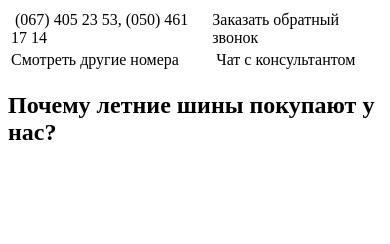
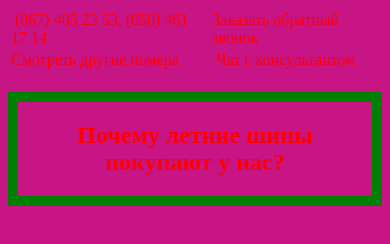
Before and after one commit to ZhannaMelnyk/Test, a plain HTML site: page index.html in a window 390 px wide. Drawn offline with Linux system fonts and the light colour scheme.

Commit message:
Test adaptive

```diff
--- /dev/null
+++ b/Adapt.css
@@ -0,0 +1,27 @@
+body {
+    color: red;
+}
+
+.proba {
+    border: 2px solid green;
+}
+
+@media screen and (max-width: 992px) {
+  body {
+    background-color: lavender;
+  }
+    .proba {
+        border-width: 5px;
+        padding: 20px;
+    }
+}
+
+@media screen and (max-width: 600px) {
+  body {
+    background-color: mediumvioletred;
+  }
+    .proba {
+        border-width: 10px;
+        text-align: center;
+    }
+}
--- a/index.html
+++ b/index.html
@@ -1,9 +1,9 @@
 <!DOCTYPE html>
-<html>
+<html lang="ru">
     <head>
         <meta charset="utf-8">
-        <html lang="ru"></html>
         <title>MICHELIN</title>
+        <link rel="stylesheet" href="Adapt.css">
     </head>
     <body>
         <header class="page-header">
@@ -93,7 +93,7 @@
             </p>
         </div>
         <div class="features">
-            <h2>
+            <h2 class="proba">
                 Почему летние шины покупают у нас?
             </h2>
             <div class="all-feature">
```
